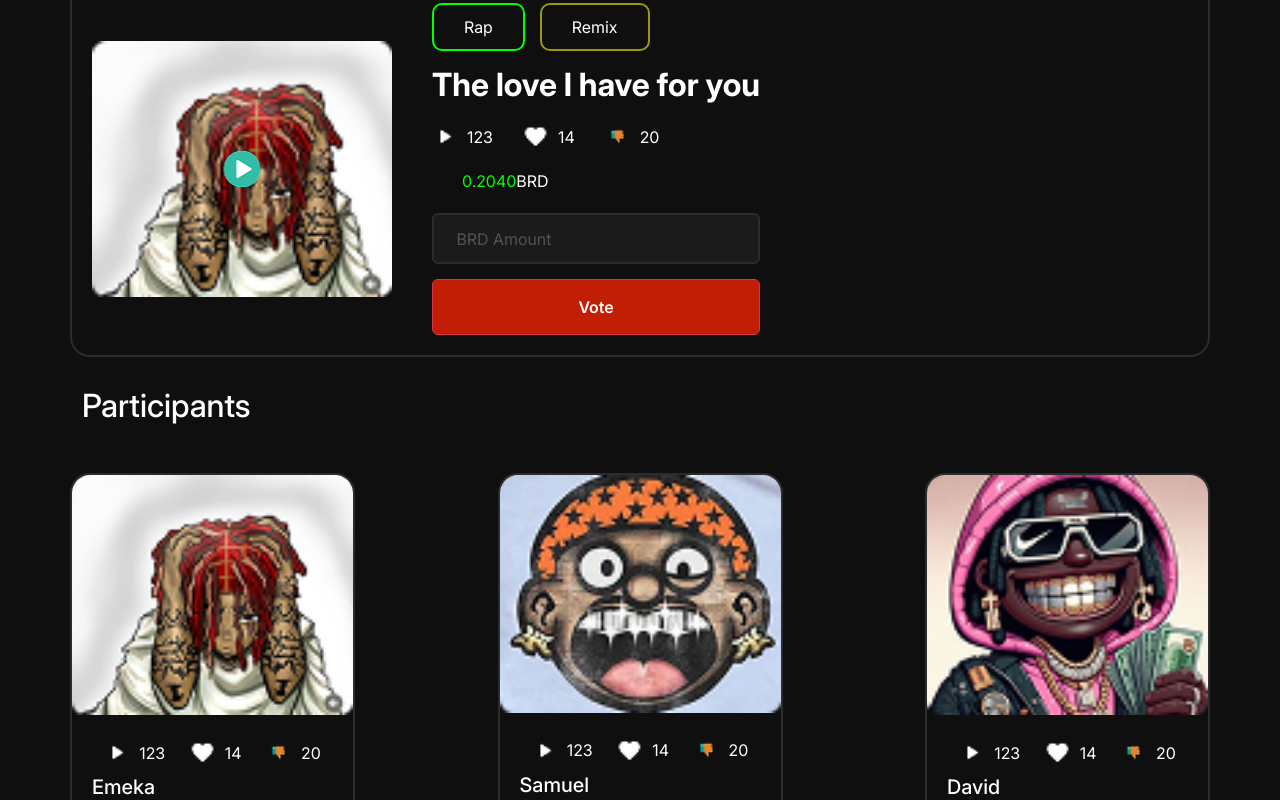
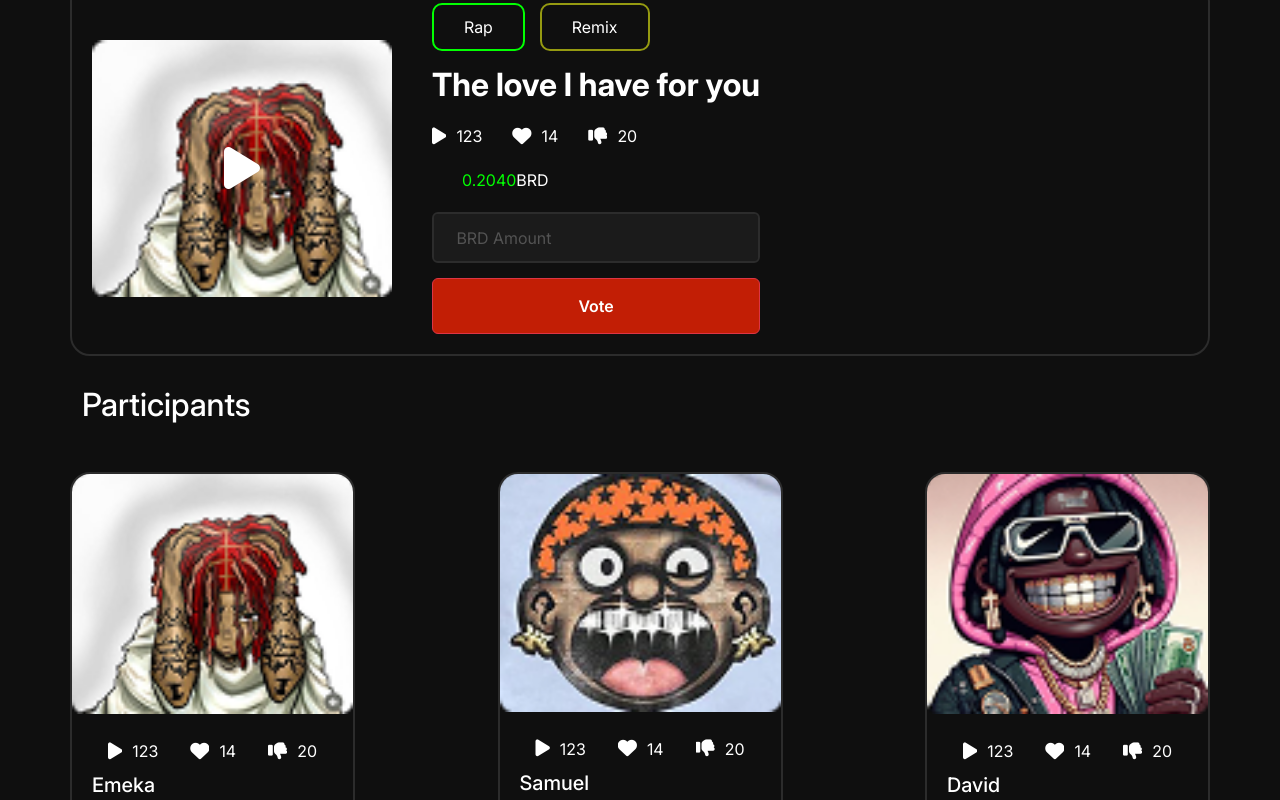
Before and after one commit to Broadfi-music/frontend, a React (Vite) app: page /contest in a window 1280 px wide. Shown: the part 880-1680 px from the top of the page. Built offline with nearby package versions, Linux system fonts and the light colour scheme.

Commit message:
added icons for participants info

```diff
--- a/index.html
+++ b/index.html
@@ -5,6 +5,7 @@
     <link rel="icon" type="image/svg+xml" href="/vite.svg" />
     <meta name="viewport" content="width=device-width, initial-scale=1.0" />
     <title>BroadFi</title>
+    <script src="https://kit.fontawesome.com/08c9114e01.js" crossorigin="anonymous"></script>
   </head>
   <body>
     <div id="root"></div>
--- a/src/Styles/base.css
+++ b/src/Styles/base.css
@@ -29,4 +29,8 @@ body {
 }
 .btn.btn-danger:hover {
   filter: brightness(0.9);
+}
+
+i {
+  overflow: hidden;
 }/*# sourceMappingURL=base.css.map */
--- a/src/Styles/base.scss
+++ b/src/Styles/base.scss
@@ -29,3 +29,7 @@ body {
         filter: brightness(0.9);
     }
 }
+
+i {
+    overflow: hidden;
+}
--- a/src/Styles/contest.css
+++ b/src/Styles/contest.css
@@ -108,12 +108,12 @@
   width: 300px;
   position: relative;
 }
-.contest .participant-info .image .play-btn {
+.contest .participant-info .image i {
   position: absolute;
-  inset: 0;
+  font-size: 3em;
+  transform: translate(-50%, -50%);
+  left: 50%;
   top: 50%;
-  left: 50%;
-  transform: translate(-50%, -50%);
 }
 .contest .participant-info .text h2 {
   font-weight: 700;
@@ -144,8 +144,9 @@
   align-items: center;
   gap: 10px;
 }
-.contest .participant-info .text .part-info > * img {
-  width: 25px;
+.contest .participant-info .text .part-info > * i {
+  font-size: 1.2em;
+  cursor: pointer;
 }
 .contest .participant-info .text .worth {
   margin-bottom: 20px;
@@ -210,8 +211,9 @@
   align-items: center;
   gap: 10px;
 }
-.contest .participants .row .participant .part-info > * img {
-  width: 25px;
+.contest .participants .row .participant .part-info > * i {
+  font-size: 1.2em;
+  cursor: pointer;
 }
 .contest .participants .row .participant h5 {
   margin-top: 10px;
--- a/src/Styles/contest.scss
+++ b/src/Styles/contest.scss
@@ -117,12 +117,12 @@
             width: 300px;
             position: relative;
 
-            .play-btn {
+            i {
                 position: absolute;
-                inset: 0;
+                font-size: 3em;
+                transform: translate(-50%, -50%);
+                left: 50%;
                 top: 50%;
-                left: 50%;
-                transform: translate(-50%, -50%);
             }
         }
 
@@ -162,8 +162,9 @@
                     align-items: center;
                     gap: 10px;
 
-                    img {
-                        width: 25px;
+                    i {
+                        font-size: 1.2em;
+                        cursor: pointer;
                     }
                 }
             }
@@ -237,8 +238,9 @@
                         align-items: center;
                         gap: 10px;
 
-                        img {
-                            width: 25px;
+                        i {
+                            font-size: 1.2em;
+                            cursor: pointer;
                         }
                     }
                 }
--- a/src/components/PartItem.jsx
+++ b/src/components/PartItem.jsx
@@ -7,15 +7,15 @@ function PartItem({ name, image, likes, dislikes, listens, worth }) {
 			<div className="text">
 				<div className="part-info">
 					<div className="listens">
-						<img src="/Images/listen.png" alt="Listens" />
+						<i class="fa-solid fa-play"></i>
 						<p>{listens}</p>
 					</div>
 					<div className="like">
-						<img src="/Images/like.png" alt="Like" />
+						<i class="fa-solid fa-heart"></i>
 						<p>{likes}</p>
 					</div>
 					<div className="dislike">
-						<img src="/Images/dislike.png" alt="Dislike" />
+						<i class="fa-solid fa-thumbs-down"></i>
 						<p>{dislikes}</p>
 					</div>
 				</div>
@@ -23,7 +23,7 @@ function PartItem({ name, image, likes, dislikes, listens, worth }) {
 				<div className="worth">
 					<span>{worth}</span>BRD
 				</div>
-                <button className="btn btn-danger">Vote</button>
+				<button className="btn btn-danger">Vote</button>
 			</div>
 		</div>
 	);
--- a/src/pages/Contest.jsx
+++ b/src/pages/Contest.jsx
@@ -45,7 +45,11 @@ function Contest() {
 					</div>
 				</div>
 				<div className="content">
-					{action === "details" ? <ContestDetails /> : <UploadFileContest />}
+					{action === "details" ? (
+						<ContestDetails />
+					) : (
+						<UploadFileContest />
+					)}
 				</div>
 				<div className="show-more">Show More</div>
 			</div>
@@ -56,11 +60,7 @@ function Contest() {
 						src="/Images/p1.png"
 						alt="Participant"
 					/>
-					<img
-						className="play-btn"
-						src="/public/Images/Play.png"
-						alt="Play"
-					/>
+					<i class="fa-solid fa-play"></i>
 				</div>
 				<div className="text">
 					<div className="tags">
@@ -70,27 +70,30 @@ function Contest() {
 					<h2>The love I have for you </h2>
 					<div className="part-info">
 						<div className="listens">
-							<img src="/Images/listen.png" alt="Listens" />
+							<i class="fa-solid fa-play"></i>
 							<p>123</p>
 						</div>
 						<div className="like">
-							<img src="/Images/like.png" alt="Like" />
+							<i class="fa-solid fa-heart"></i>
 							<p>14</p>
 						</div>
 						<div className="dislike">
-							<img src="/Images/dislike.png" alt="Dislike" />
+							<i class="fa-solid fa-thumbs-down"></i>
 							<p>20</p>
 						</div>
 					</div>
 					<div className="worth">
 						<span>0.2040</span>BRD
 					</div>
-                    <div className="vote">
-                        <input className="form-control" type="text" name="amountBRD" placeholder="BRD Amount" />
-                        <button className="btn btn-danger">
-                            Vote
-                        </button>
-                    </div>
+					<div className="vote">
+						<input
+							className="form-control"
+							type="text"
+							name="amountBRD"
+							placeholder="BRD Amount"
+						/>
+						<button className="btn btn-danger">Vote</button>
+					</div>
 				</div>
 			</div>
 			<div className="participants container">
```
Also changed, not shown: src/pages/Playlist.jsx (added, +11 -0 lines), 2 other files (tests, documents, lock files or other folders).
